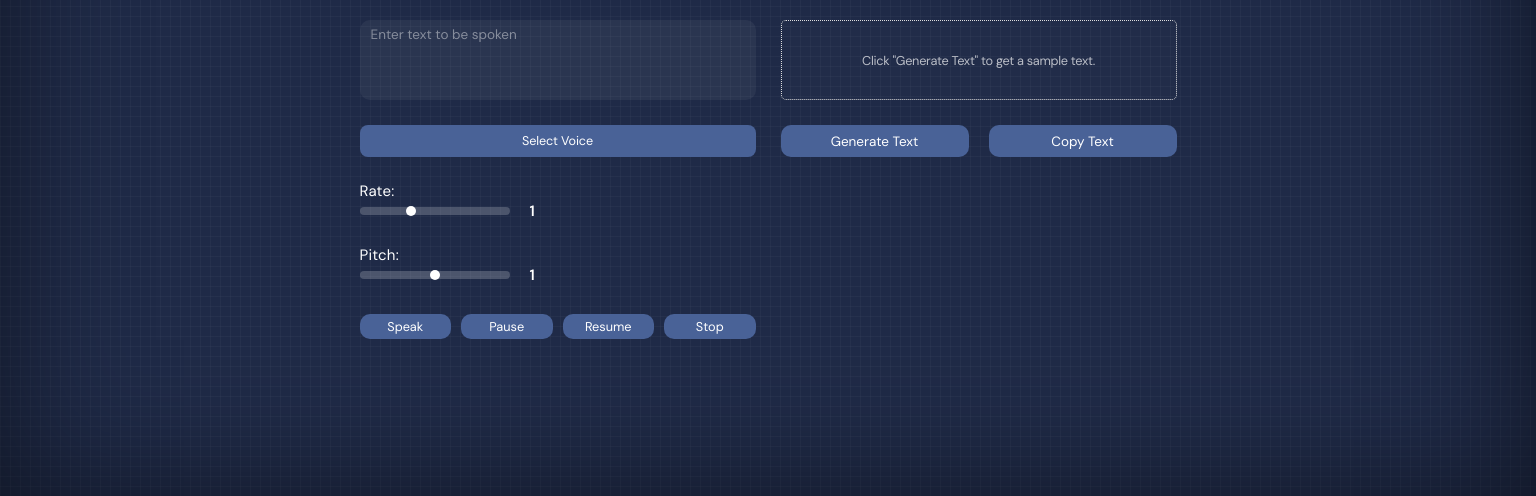
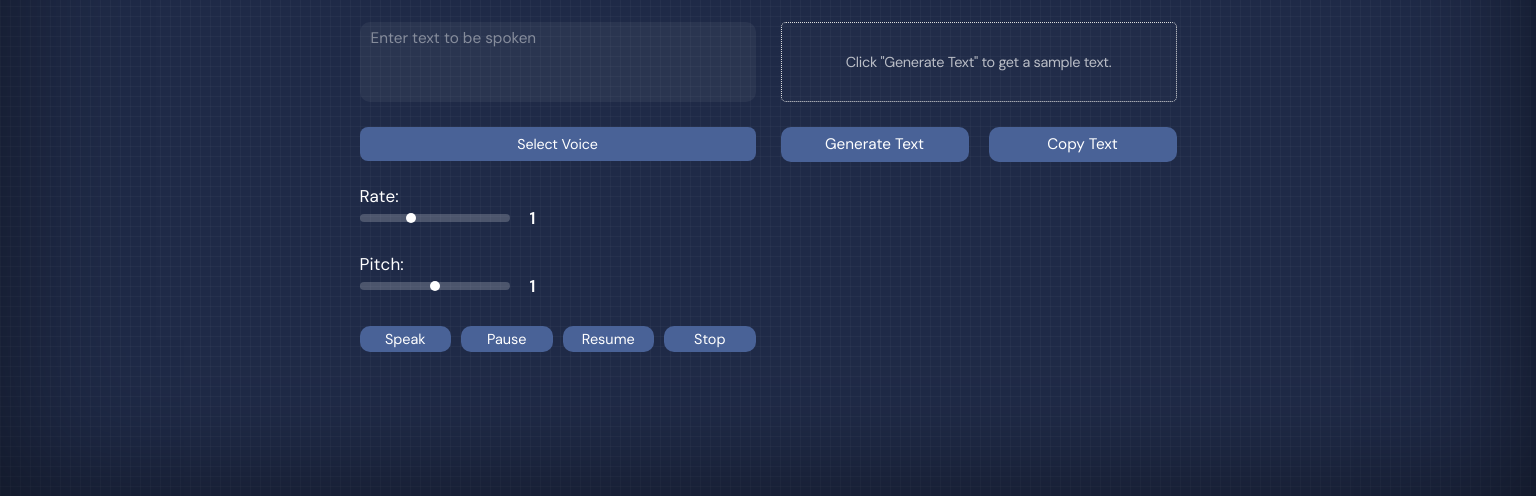
Before and after one commit to Wahab-dev09/text-to-speech, a plain HTML site: page index.html in a window 1536 px wide. Shown: the part 304-800 px from the top of the page. Drawn offline with Linux system fonts and the light colour scheme.

Commit message:
LAst change

```diff
--- a/style.css
+++ b/style.css
@@ -284,3 +284,9 @@ input[type="range"]::-moz-range-thumb {
         box-shadow: 0px 0px 130px 0px rgba(0, 0, 0, 0.5) inset;
     }
 }
+@media only screen and (min-width:1200px){
+    html{        font-size: 16px;    }
+}
+@media only screen and (min-width:1400px){
+    html{        font-size: 17px;    }
+}
```
